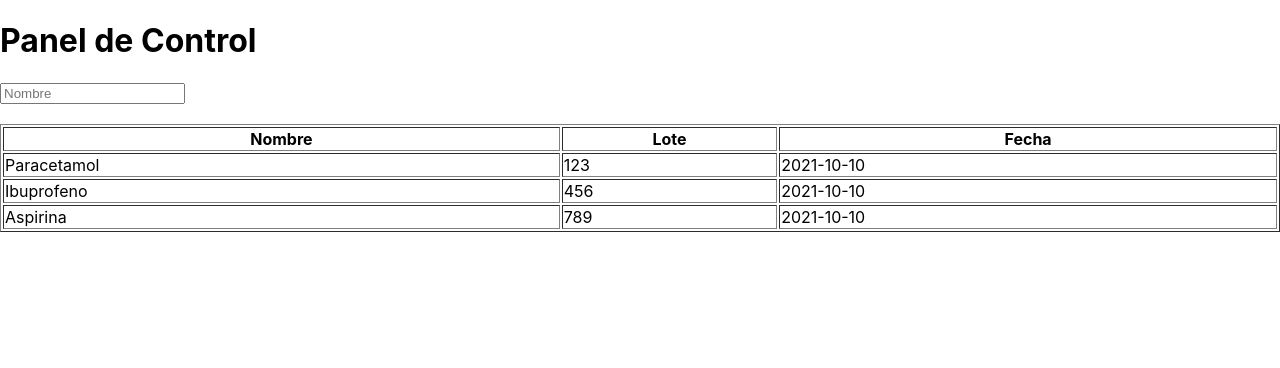
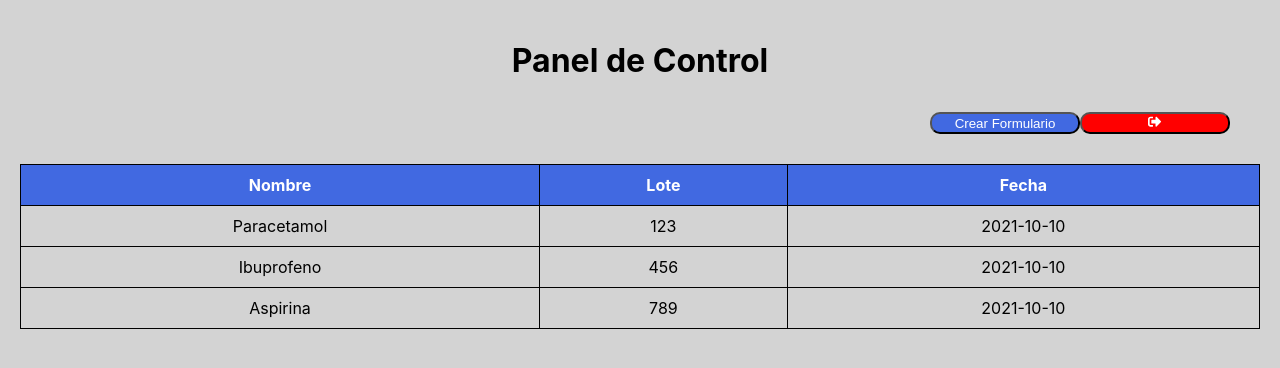
Before and after one commit to jgodoy2002/Block_Chain, a React (Create React App) app in the folder blockchain/: page /home in a window 1280 px wide. Shown: the top 368 px of the page. Built offline with nearby package versions, Linux system fonts and the light colour scheme.

Commit message:
Panel de Control modificado y abre rutas bien.

```diff
--- a/blockchain/src/App.js
+++ b/blockchain/src/App.js
@@ -3,13 +3,15 @@ import {BrowserRouter as Router, Routes, Route} from 'react-router-dom';
 import Login from './Login';
 import Home from './Home';
 import Formulario from './Formulario'
+import Transacciones from './Transacciones';
 const App = () =>{
   return(
     <Router>
       <Routes>
-        <Route path="/login" element={<Login />} />
+        <Route path="/" element={<Login />} />
         <Route path="/home" element={<Home />} />
         <Route path="/formulario" element={<Formulario />} />
+        <Route path="/transacciones" element={<Transacciones />} />
       </Routes>
     </Router>
   );
--- a/blockchain/src/Home.css
+++ b/blockchain/src/Home.css
@@ -1,11 +1,73 @@
-.wrapper{
-
+.button-crearFormulario{
+    background-color: royalblue;
+    color: white;
+    width: 150px;
+    text-align: center;
+    border-radius: 10px;
+    margin-left: 20px;
+    cursor: pointer;
 }
 
-.button{
-
+.button-regresar{
+    background-color: red;
+    color: white;
+    width: 150px;
+    text-align: center;
+    border-radius: 10px;
+    margin-right: 20px;
+    cursor: pointer;
 }
 
-.lista{
+.button-container{
+    display: flex;
+    justify-content: flex-end;
+    width: 100%;
+    padding: 10px;
+    margin-right: 20px;
+}
 
+.home{
+    display:flex;
+    flex-direction: column;
+    align-items: center;
+    height: 100vh;
+    background-color: lightgray;
+    padding: 20px;
 }
+
+.header-container{
+    display: flex;
+    justify-content: space-between;
+    align-items: center;
+    width: 100%;
+    padding: 10px;
+    background-color: white;
+}
+
+.table-container{
+    width: 100%;
+    background-color: white;
+    padding: 20px;
+    border-radius: 10px;
+    margin-top: 20px;
+}
+
+table{
+    width: 100%;
+    border-collapse: collapse;
+}
+
+thead{
+    background-color: royalblue;
+    color: white;
+    text-align: center;
+}
+th, td{
+    border: 1px solid black;
+    padding: 10px;
+    text-align: center;
+}
+
+tbody tr:hover{
+    background-color: #f5f5f5;
+}
--- a/blockchain/src/Home.jsx
+++ b/blockchain/src/Home.jsx
@@ -2,11 +2,20 @@ import React from "react";
 import { FaCog, FaSignOutAlt } from "react-icons/fa";
 import { useNavigate } from "react-router-dom";
 import { useState } from "react";
+import "./Home.css";
 const Home= () => {
     const navigate = useNavigate();
     const handleLogout = () => {
-        navigate('/login');
+        navigate('/');
     };
+
+    const handleFormulario = () => {
+        navigate('/formulario');
+    }
+
+    const handleTransacciones = () => {
+        navigate('/transacciones');
+    }
 
     const [medicamentos, setMedicamentos] = useState([
       {id:1,nombre:"Paracetamol",lote:"123",fecha:"2021-10-10"},
@@ -18,11 +27,16 @@ const Home= () => {
       {nombre:'',lote:'',fecha:''});
 
   return (
-    <div style={{paddding:20}}>
+    <div className="home">
       <h1>Panel de Control</h1>
-      <div>
-        <input type="text" name="nombre" placeholder="Nombre" value={nuevoMedicamento.nombre} onChange={(e) => setNuevoMedicamento({...nuevoMedicamento, nombre: e.target.value})}/>
-      </div>
+      <div className="button-container">
+      <button className="button-crearFormulario"onClick={handleFormulario}>
+        Crear Formulario
+      </button>
+      <button className="button-regresar" onClick={handleLogout}>
+        <FaSignOutAlt />
+        </button>
+        </div>
       <table border="1" style={{marginTop:20, width:'100%'}}>
         <thead>
           <tr>
@@ -35,7 +49,7 @@ const Home= () => {
             {medicamentos.map((medicamento) => (
               <tr key={medicamento.id}>
                 <td>{medicamento.nombre}</td>
-                <td>{medicamento.lote}</td>
+                <td onClick={handleTransacciones} style={{cursor:"pointer"}}>{medicamento.lote}</td>
                 <td>{medicamento.fecha}</td>
                 </tr>
                 ))}
--- a/blockchain/src/PanelDeControl.jsx
+++ /dev/null
@@ -1 +0,0 @@
-import React from "react";
```
